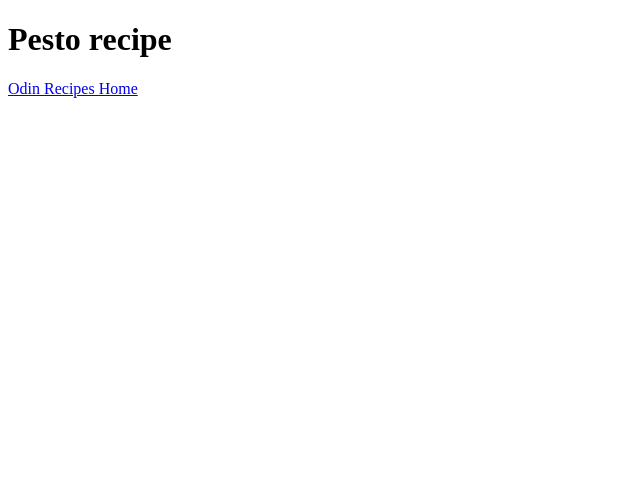
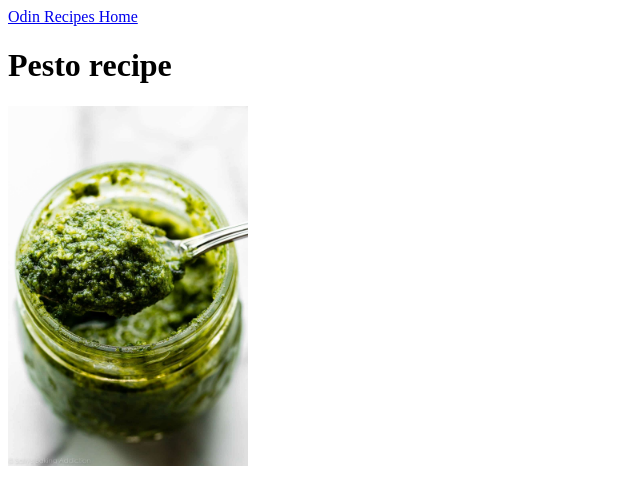
Before and after one commit to GREGORUNDEL/odin-recipes, a plain HTML site: page recipes/pesto.html in a window 1280 px wide. Shown: the whole page, without its empty margins (0-640 px from the left). Drawn offline with Linux system fonts and the light colour scheme.

Commit message:
Add photo catalog and add pesto photo in pesto recipe

```diff
--- a/recipes/pesto.html
+++ b/recipes/pesto.html
@@ -4,7 +4,8 @@
         <title>Pesto</title>
     </head>
     <body>
+        <a href="../index.html">Odin Recipes Home</a>
        <h1>Pesto recipe</h1>
-       <a href="../index.html">Odin Recipes Home</a>
+       <img src="../photo/pesto.jpg" alt="pesto photo" height="360" width="240">
     </body>
 </html>
```
Also changed, not shown: photo/pesto.jpg (added).
